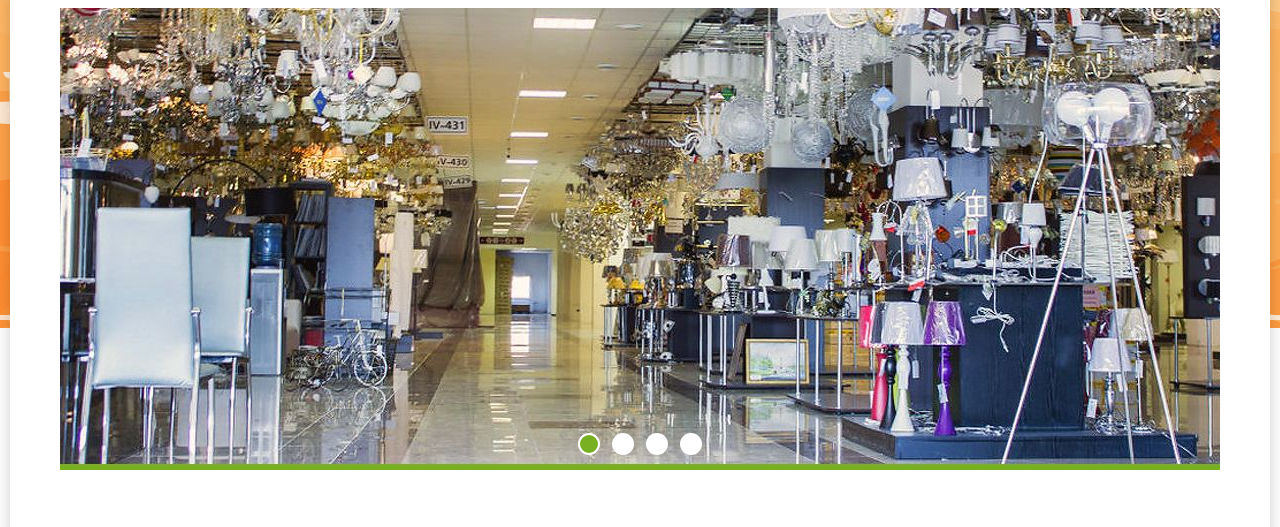
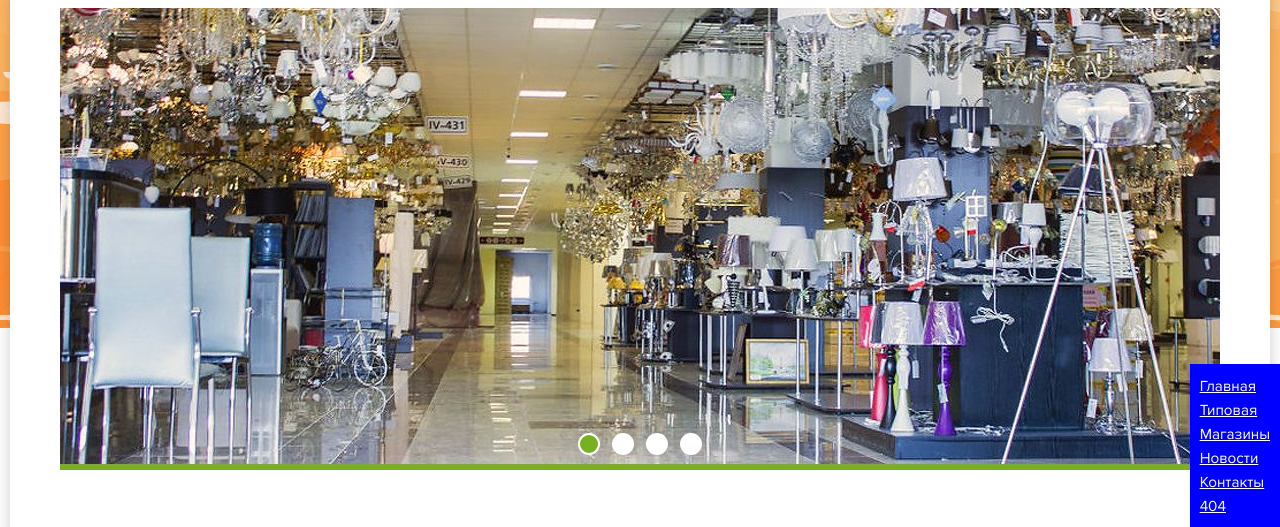
Before and after one commit to narmatoff/msveta, a website: page index.html in a window 1280 px wide. Shown: the part 272-799 px from the top of the page. Drawn offline with Linux system fonts and the light colour scheme.

Commit message:
020620151100_navigation

```diff
--- a/index.html
+++ b/index.html
@@ -424,6 +424,19 @@
 
 	<script src="js/plugins.js"></script>
 	<script src="js/main.js"></script>
+
+
+
+	<ul style="position:fixed;bottom:0;right:0;background-color:blue;padding:10px;">
+		<li><a style="color:#fff;" href="index.html">Главная</a></li>
+		<li><a style="color:#fff;" href="type.html">Типовая</a></li>
+		<li><a style="color:#fff;" href="shops.html">Магазины</a></li>
+		<li><a style="color:#fff;" href="news.html">Новости</a></li>
+		<li><a style="color:#fff;" href="contacts.html">Контакты</a></li>
+		<li><a style="color:#fff;" href="404.html">404</a></li>
+	</ul>
+
+
 </body>
 
 </html>
```
Also changed, not shown: 404.html (+10 -0 lines), contacts.html (+12 -0 lines), lamps.html (+10 -0 lines), news.html (+10 -0 lines), shops.html (+10 -0 lines), type.html (+9 -0 lines).
